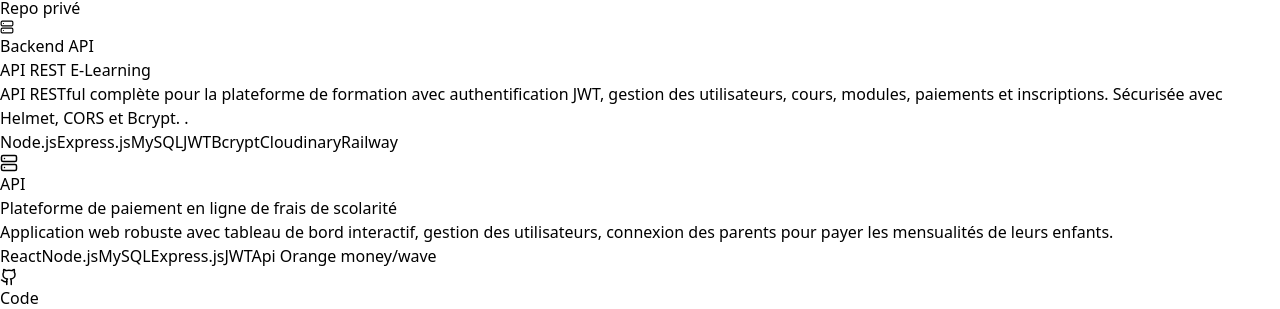
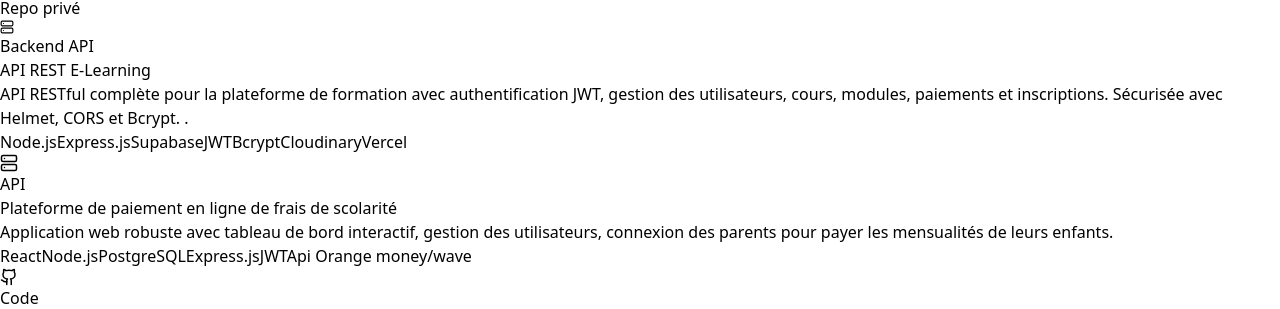
Before and after one commit to Tekkiiisn/mon-portfolio, a React (Vite) app: page / in a window 1280 px wide. Shown: the part 1800-2109 px from the top of the page. Built offline with nearby package versions, Linux system fonts and the light colour scheme.

Commit message:
Update project technologies and API endpoint

```diff
--- a/src/components/Projects.jsx
+++ b/src/components/Projects.jsx
@@ -16,8 +16,8 @@ export default function Projects() {
     {
       title: 'API REST E-Learning',
       description: 'API RESTful complète pour la plateforme de formation avec authentification JWT, gestion des utilisateurs, cours, modules, paiements et inscriptions. Sécurisée avec Helmet, CORS et Bcrypt. .',
-      technologies: ['Node.js', 'Express.js', 'MySQL',  'JWT', 'Bcrypt', 'Cloudinary', 'Railway'],
-      api: 'https://elearning-backend-production-a297.up.railway.app/', // TON ENDPOINT
+      technologies: ['Node.js', 'Express.js', 'Supabase',  'JWT', 'Bcrypt', 'Cloudinary', 'Vercel'],
+      api: 'https://elearning-backend-nine.vercel.app/', // TON ENDPOINT
       hasApi: true,
       isBackendOnly: true, // Indique que c'est uniquement un backend
       gradient: 'from-amber-500/20 to-orange-600/10'
@@ -25,7 +25,7 @@ export default function Projects() {
     {
       title: 'Plateforme de paiement en ligne de frais de scolarité ',
       description: 'Application web robuste avec tableau de bord interactif, gestion des utilisateurs, connexion des parents pour payer les mensualités de leurs enfants.',
-      technologies: ['React', 'Node.js', 'MySQL','Express.js', 'JWT','Api Orange money/wave'],
+      technologies: ['React', 'Node.js', 'PostgreSQL','Express.js', 'JWT','Api Orange money/wave'],
       github: 'https://github.com/Tekkiiisn/SenPaiement',
       demo: 'https://sen-paiement.vercel.app/',
       gradient: 'from-teal-500/20 to-emerald-600/10'
```
